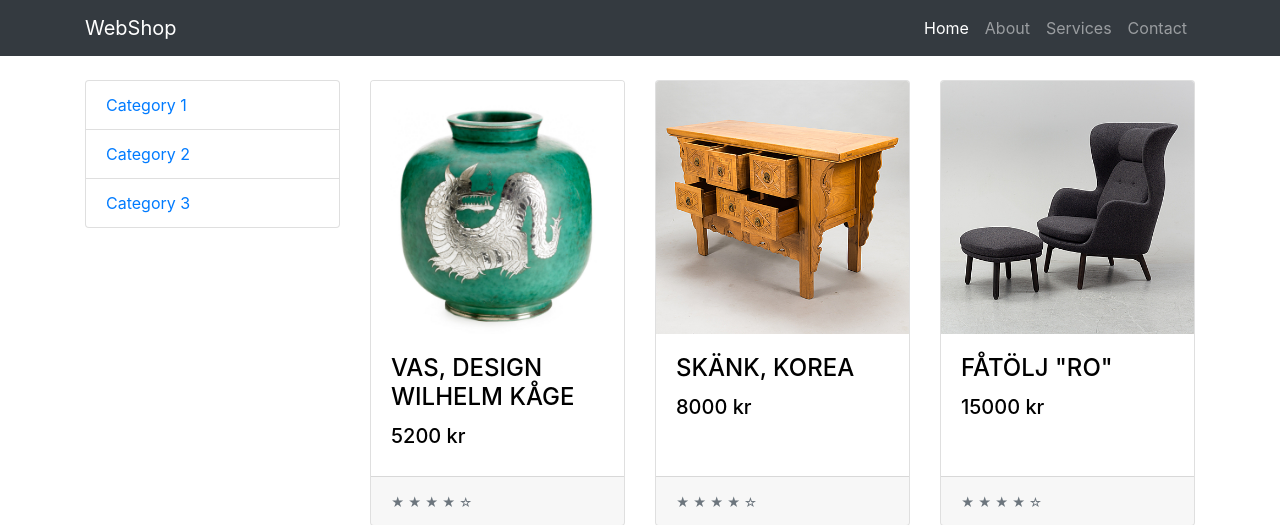
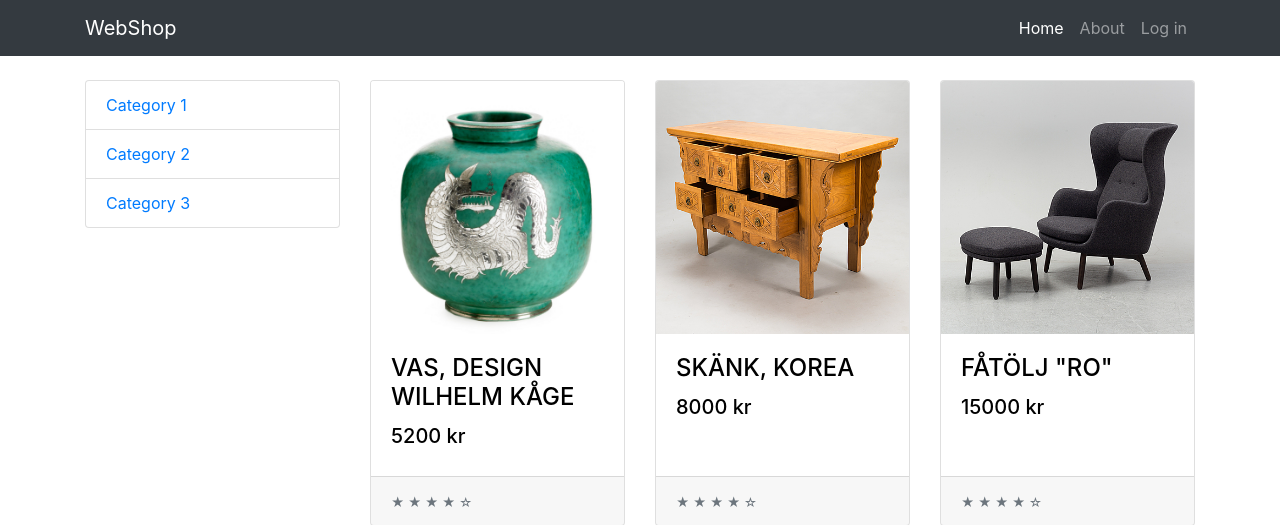
Before and after one commit to paraketsova/fakestore_php, a PHP site: page / in a window 1280 px wide. Shown: the top 525 px of the page. Run offline with PHP 8.4, Linux system fonts and the light colour scheme; data comes from the database, SQL or seed files in the repository.

Commit message:
Add log in at navbar

```diff
--- a/views/include/header.php
+++ b/views/include/header.php
@@ -24,8 +24,7 @@
                         </a>
                     </li>
                     <li class="nav-item"><a class="nav-link" href="/fakestore_php/?page=about">About</a></li>
-                    <li class="nav-item"><a class="nav-link" href="#!">Services</a></li>
-                    <li class="nav-item"><a class="nav-link" href="#!">Contact</a></li>
+                    <li class="nav-item"><a class="nav-link" href="#!">Log in</a></li>
                 </ul>
             </div>
         </div>
```
